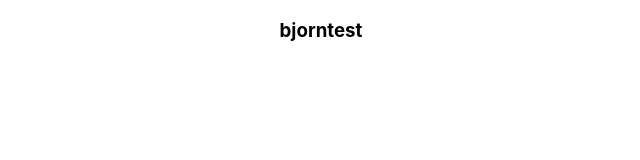
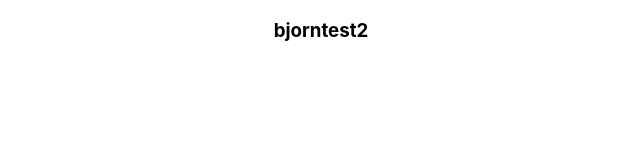
Before and after one commit to Bjorn-Ahlander/newapp, a React (Create React App) app: page / in a window 1280 px wide. Shown: the top 160 px of the page, without its empty margins (319-959 px from the left). Built offline with nearby package versions, Linux system fonts and the light colour scheme.

Commit message:
Interesting code -Ömer

```diff
--- a/package.json
+++ b/package.json
@@ -1,4 +1,5 @@
 {
+  "homepage": "https://Bjorn-Ahlander.github.io/newapp",
   "name": "newapp",
   "version": "0.1.0",
   "private": true,
@@ -6,12 +7,15 @@
     "@testing-library/jest-dom": "^5.17.0",
     "@testing-library/react": "^13.4.0",
     "@testing-library/user-event": "^13.5.0",
+    "gh-pages": "^6.1.0",
     "react": "^18.2.0",
     "react-dom": "^18.2.0",
     "react-scripts": "5.0.1",
     "web-vitals": "^2.1.4"
   },
   "scripts": {
+    "predeploy": "npm run build",
+    "deploy": "gh-pages -d build",
     "start": "react-scripts start",
     "build": "react-scripts build",
     "test": "react-scripts test",
--- a/src/App.js
+++ b/src/App.js
@@ -4,7 +4,7 @@ import './App.css';
 function App() {
   return (
     <div className="App">
-      <h3>bjorntest</h3>
+      <h3>bjorntest2</h3>
     </div>
   );
 }
```
Also changed, not shown: 1 other file (tests, documents, lock files or other folders).
